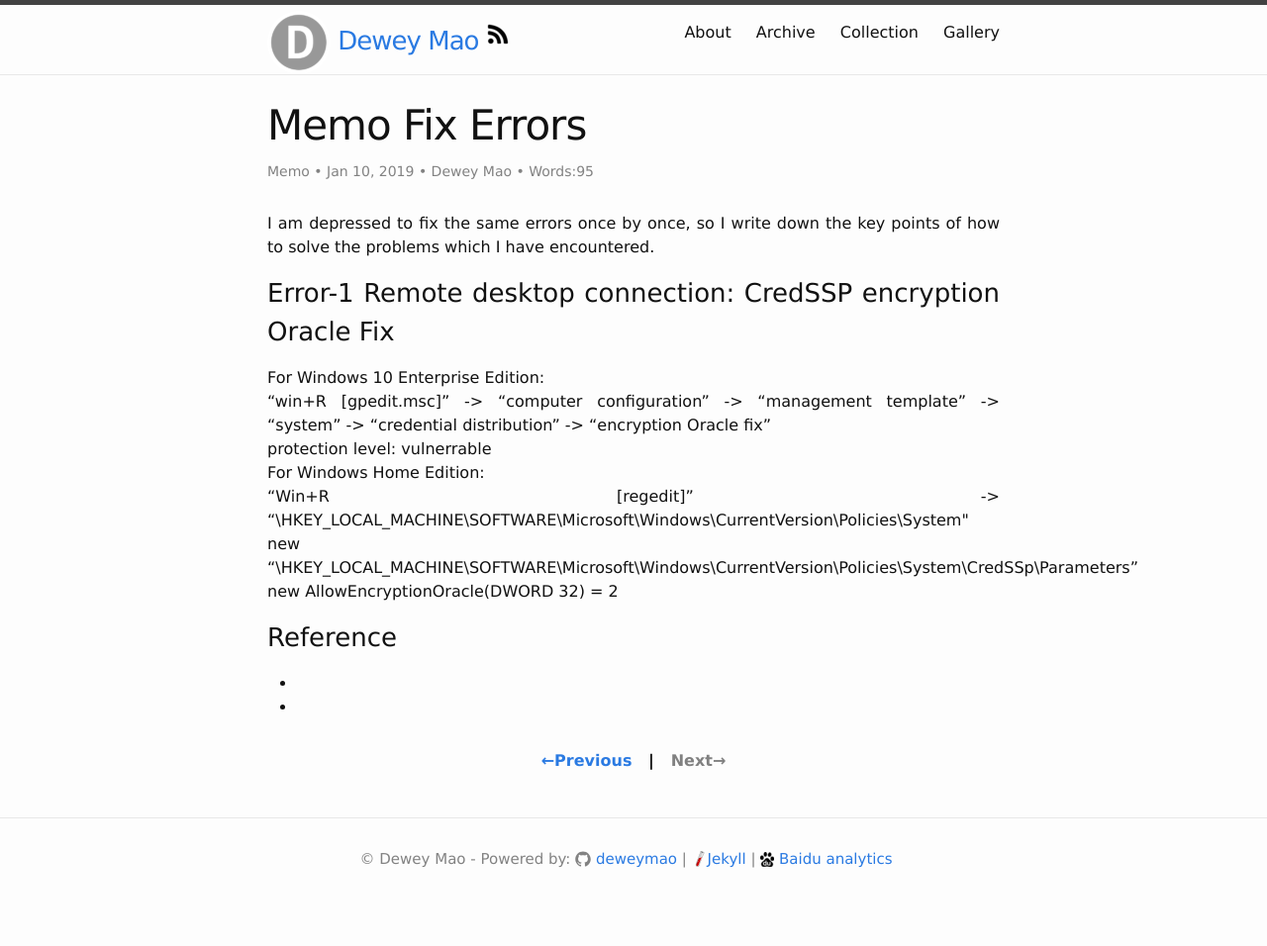
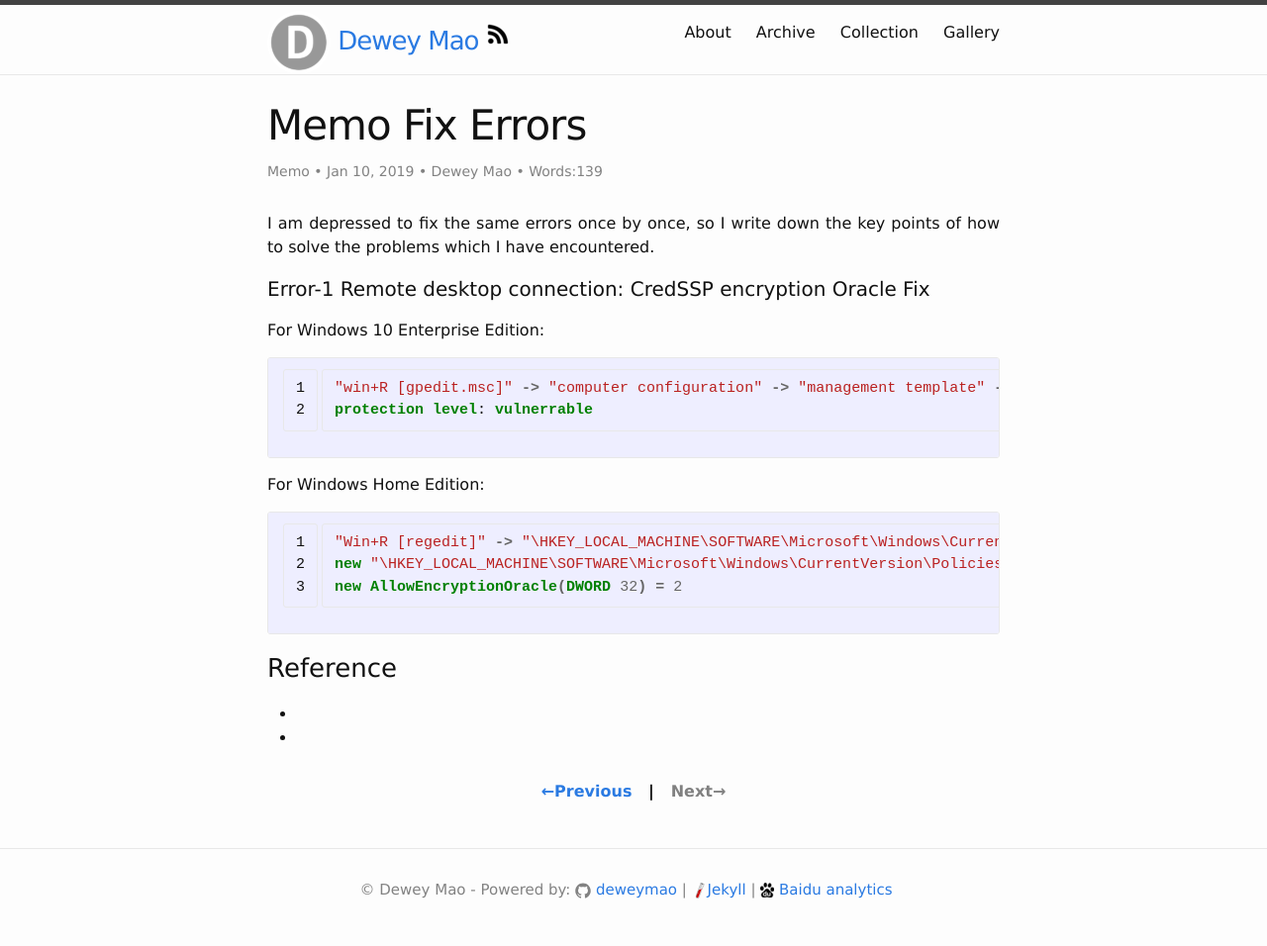
Before and after one commit to deweymao/deweymao.github.io, a Jekyll site: the page built from _posts/2019-01-09-memo_fix_errors.md, in a window 1280 px wide. Shown: the whole page at 99% size. Built offline with Jekyll 4.4.1, drawn with Linux system fonts in a browser that asks for light colours; comment, search, counter and statistics services are not loaded; before the commit the page ends 924 px from its top, so only the background shows below that.

Commit message:
modify post

```diff
--- a/_posts/2019-01-09-memo_fix_errors.md
+++ b/_posts/2019-01-09-memo_fix_errors.md
@@ -8,15 +8,18 @@ categories: Memo
 
 I am depressed to fix the same errors once by once, so I write down the key points of how to solve the problems which I have encountered.
 
-### Error-1 Remote desktop connection: CredSSP encryption Oracle Fix
+#### Error-1 Remote desktop connection: CredSSP encryption Oracle Fix
 For Windows 10 Enterprise Edition:
+{% highlight batch linenos %}
 "win+R [gpedit.msc]" -> "computer configuration" -> "management template" -> "system" -> "credential distribution" -> "encryption Oracle fix"
 protection level: vulnerrable
+{% endhighlight %}
 For Windows Home Edition:
+{% highlight batch linenos %}
 "Win+R [regedit]" -> "\HKEY_LOCAL_MACHINE\SOFTWARE\Microsoft\Windows\CurrentVersion\Policies\System\"
 new "\HKEY_LOCAL_MACHINE\SOFTWARE\Microsoft\Windows\CurrentVersion\Policies\System\CredSSp\Parameters"
 new AllowEncryptionOracle(DWORD 32) = 2
-
+{% endhighlight %}
 
 ### Reference
 - <a href="" target="_blank">  </a>
```
